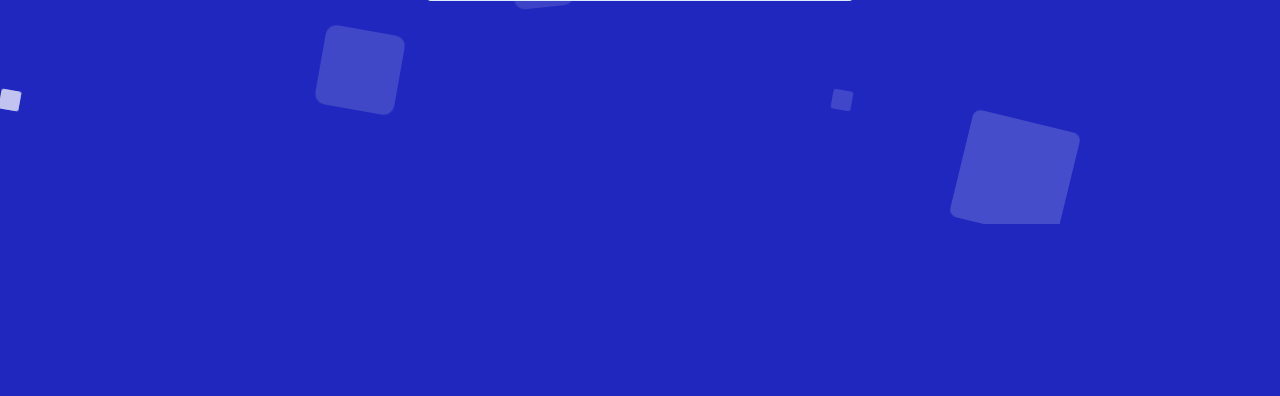
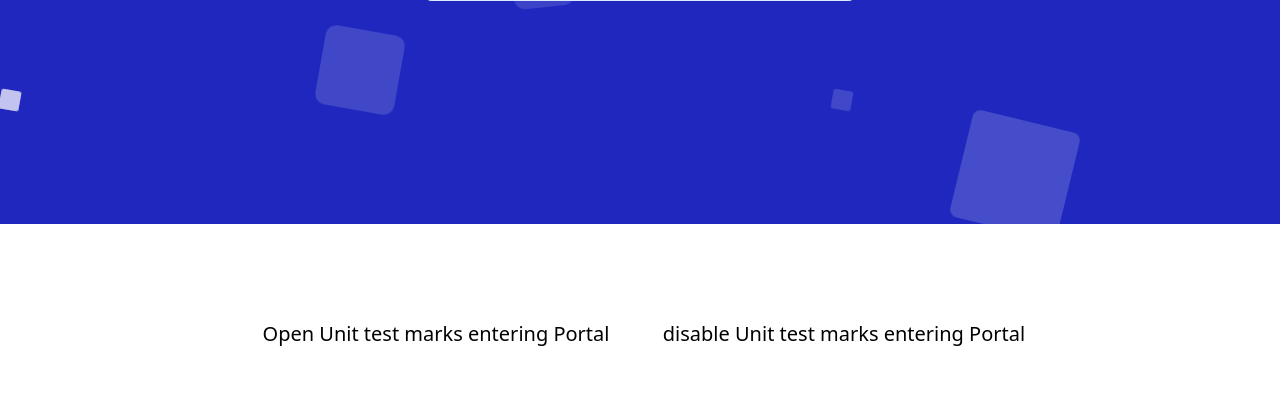
Before and after one commit to meetoza1706/student-web, a Flask app: page /XA in a window 1280 px wide. Shown: the part 576-972 px from the top of the page. Before the commit the page ends 800 px from the top, so only its background shows below. Run offline with Flask 3, Linux system fonts and the light colour scheme; style sheets or scripts are compiled from the project's sources; some libraries are stand-ins or nearby versions.

Commit message:
Portal is here! (might have to change if server restarts evertime)

```diff
--- a/main.py
+++ b/main.py
@@ -47,6 +47,8 @@ def allowed_file(filename):
     return '.' in filename and filename.rsplit('.', 1)[1].lower() in ALLOWED_EXTENSIONS
 
 last_attendb_dates = None
+unit_test_result = False
+toggle_disabled = False
 
 # Schedule dictionary
 schedule = {
@@ -643,7 +645,7 @@ def verify_email():
 
 @app.route('/XA')
 def XADMIN():
-    return render_template('XA.html')
+    return render_template('XA.html', toggle_disabled=toggle_disabled)
 
 @app.route('/XOM', methods=['POST'])
 def XOM():
@@ -658,6 +660,23 @@ def XOM():
     else:
         return jsonify({'message': 'Invalid username or password'}), 401
 
+@app.route('/toggle')
+def toggle():
+    global unit_test_result, toggle_disabled
+    unit_test_result = not unit_test_result
+    toggle_disabled = False  # Enable the button after toggle
+    return None
+
+@app.route('/disable-toggle')
+def disable_toggle():
+    global toggle_disabled
+    toggle_disabled = True  # Disable button
+    return None
+
+@app.route('/unit_test')
+def unit_test():
+    global unit_test_result
+    return render_template('unit.html', unit_test_result=unit_test_result)
 
 if __name__ == '__main__':
     app.run(debug=True)
--- a/static/secert.js
+++ b/static/secert.js
@@ -1,3 +1,4 @@
+document.getElementById('unitTestBtn').style.display = 'none'
 function login() {
     var username = $("#username").val();
     var password = $("#password").val();
@@ -10,9 +11,43 @@ function login() {
         success: function(response) {
             console.log('b')
             document.getElementById('control').style.display = 'none';
+            document.getElementById('unitTestBtn').style.display = 'block';
         },
         error: function(error) {
             console.log('a')
         }
     });
 }
+function toggleUnitTest() {
+    fetch('/toggle')  // Sends a request to Flask route '/toggle'
+        .then(response => {
+            if (response.ok) {
+                return response.text();
+            }
+            throw new Error('Network response was not ok.');
+        })
+        .then(result => {
+            console.log(result);  // Optional: Log success message
+            document.getElementById('toggleButton').disabled = true;  // Disable the toggle button after toggling
+        })
+        .catch(error => {
+            console.error('Error:', error);
+        });
+}
+
+function disableToggle() {
+    fetch('/disable-toggle')  // Sends a request to Flask route '/disable-toggle'
+        .then(response => {
+            if (response.ok) {
+                return response.text();
+            }
+            throw new Error('Network response was not ok.');
+        })
+        .then(result => {
+            console.log(result);  // Optional: Log success message
+            document.getElementById('toggleButton').disabled = true;  // Disable the toggle button
+        })
+        .catch(error => {
+            console.error('Error:', error);
+        });
+}
--- a/templates/XA.html
+++ b/templates/XA.html
@@ -60,6 +60,16 @@
                 </form>
             </div>
         </div>
+        <div class="m-auto flex flex-col lg:flex-row justify-center items-center gap-6 pt-12">
+            <button id="UnitTestBtn" onclick="toggleUnitTest()"
+            class="bg-white py-12  lg:w-[30%] w-[70%] text-xl hover:bg-blue-500 hover:text-white ease-in-out rounded-lg">
+            <h1>Open Unit test marks entering Portal</h1>
+            </button>
+            <button id="UnitTestBtn" onclick="toggleUnitTest()"
+            class="bg-white py-12  lg:w-[30%] w-[70%] text-xl hover:bg-blue-500 hover:text-white ease-in-out rounded-lg">
+            <h1>disable Unit test marks entering Portal</h1>
+            </button>
+        </div>
     </section>
 </body>
 </html>
```
Also changed, not shown: templates/unit.html (added, +18 -0 lines).
